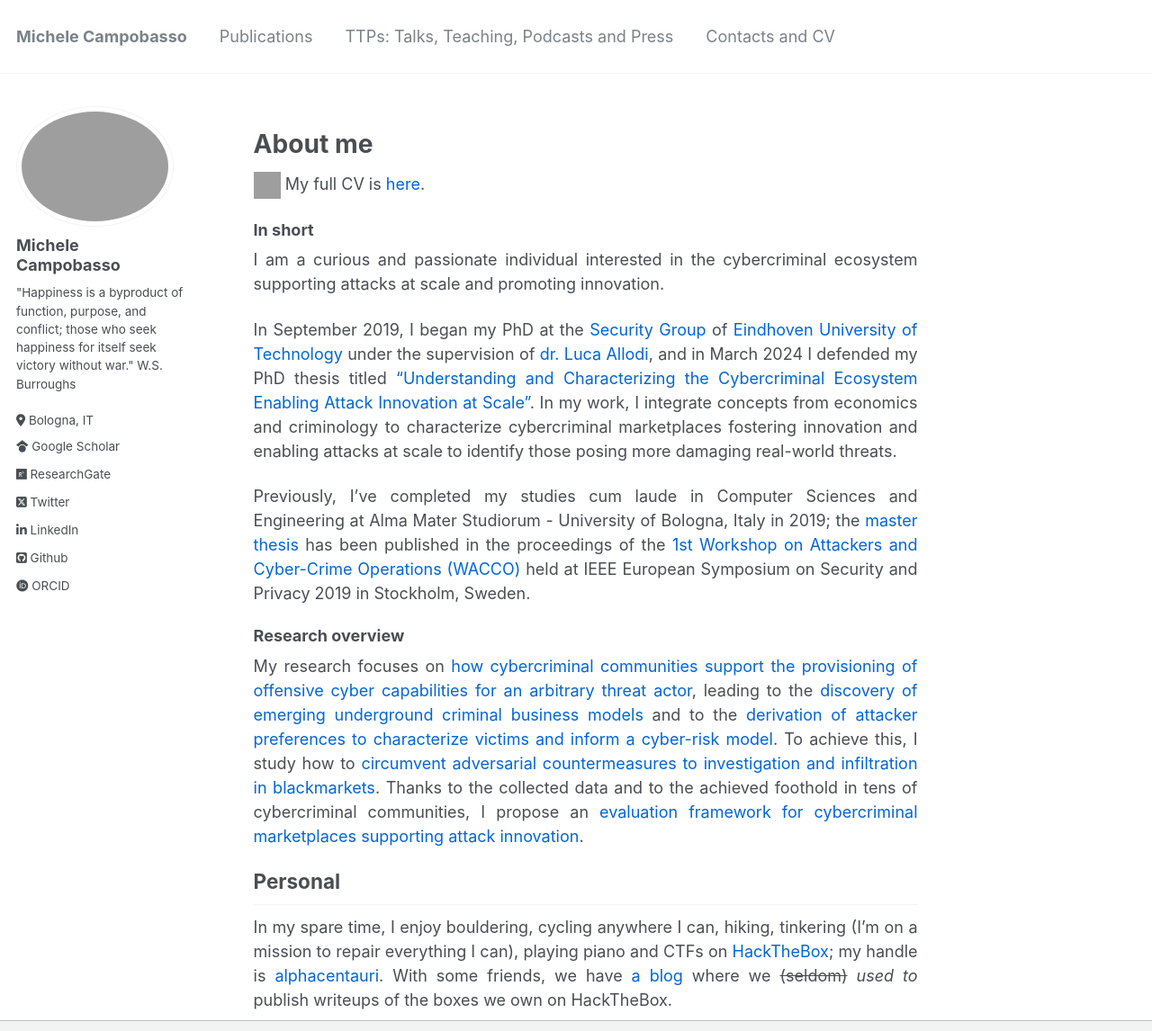
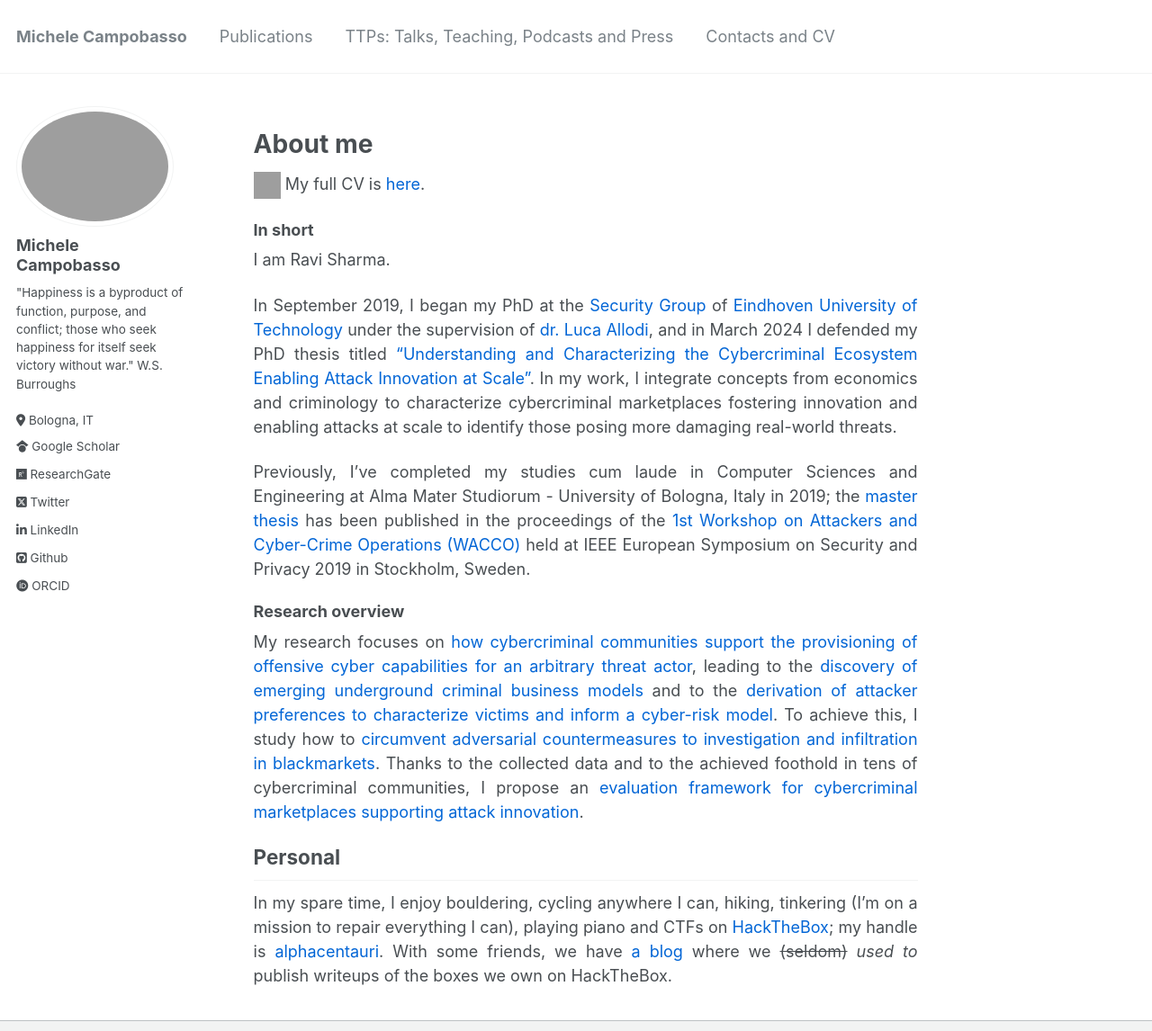
Before and after one commit to ravi33s/ravi33s.github.io, a Jekyll site: the page built from _pages/about.md, in a window 1280 px wide and 1265 px high, cut to the strip 0-1146 px from the top of the window. Shown: the whole strip at 90% size. Built offline with Jekyll 4.4.1, drawn with Linux system fonts in a browser that asks for light colours; grey boxes are pictures that could not be loaded.

Commit message:
Update about.md

```diff
--- a/_pages/about.md
+++ b/_pages/about.md
@@ -10,11 +10,11 @@
 <!--<p style="padding-bottom:0.5em;border-bottom:1px solid #f2f3f3">My full CV is <a href="https://ravi33s.github.io/files/Michele_Campobasso_CV.pdf">here</a>!</p>-->
 <!--<h3 style="color:#DC143C">I currently am in the job market!</h3>-->
 
-<img src="/images/resume3.png" style="width:30px;height:30px;"> My full CV is [here](https://michelecampobasso.github.io/files/Michele_Campobasso_CV.pdf).
+<img src="/images/resume3.png" style="width:30px;height:30px;"> My full CV is [here](https://ravi33s.github.io/files/RAVI_CV.pdf).
 
 <h3>In short</h3>
 
-I am a curious and passionate individual interested in the cybercriminal ecosystem supporting attacks at scale and promoting innovation.
+I am Ravi Sharma.
 
 In September 2019, I began my PhD at the [Security Group](https://security1.win.tue.nl) of [Eindhoven University of Technology](https://www.tue.nl) under the supervision of [dr. Luca Allodi](https://lallodi.github.io/), and in March 2024 I defended my PhD thesis titled ["Understanding and Characterizing the Cybercriminal Ecosystem Enabling Attack Innovation at Scale"](https://michelecampobasso.github.io/publication/2024-03-07-thesis). In my work, I integrate concepts from economics and criminology to characterize cybercriminal marketplaces fostering innovation and enabling attacks at scale to identify those posing more damaging real-world threats.
 
```
